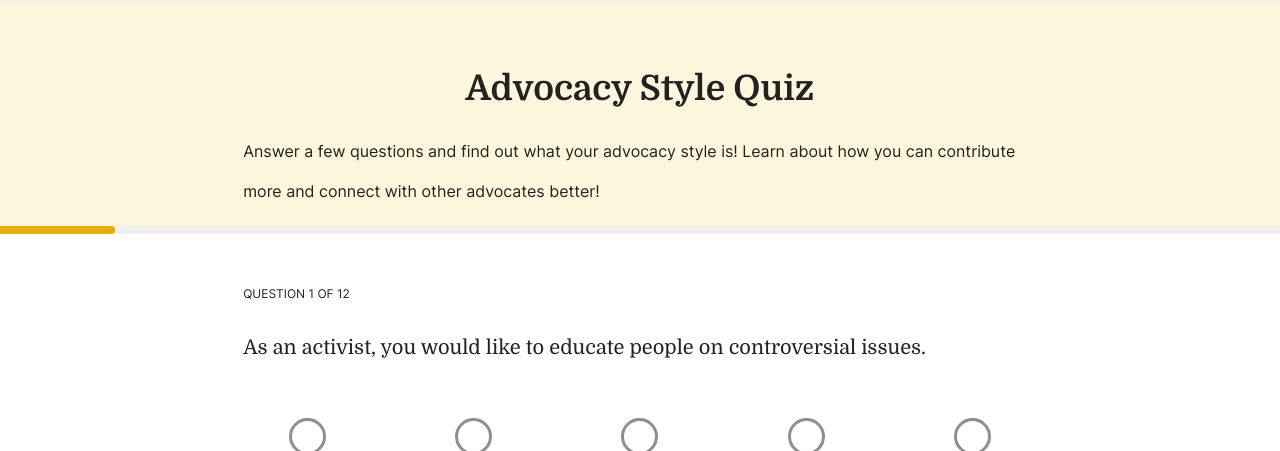
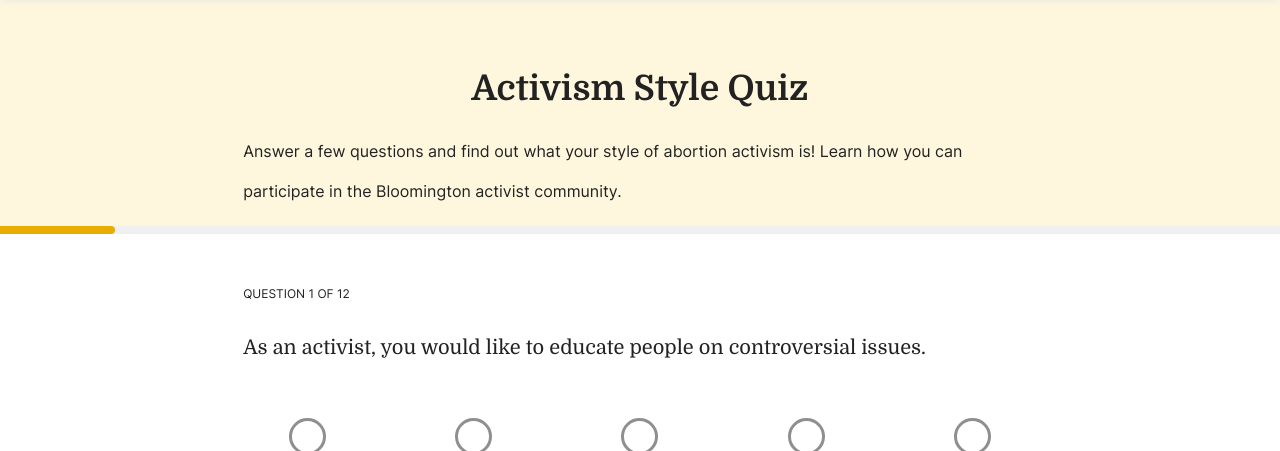
Before and after one commit to col-lefevre/activism-style, a Flask app: page /quiz/1 in a window 1280 px wide. Shown: the part 75-526 px from the top of the page. Run offline with Flask 2, Linux system fonts and the light colour scheme.

Commit message:
fixed wording

```diff
--- a/templates/question.html
+++ b/templates/question.html
@@ -21,10 +21,10 @@
     <div class="container">
         <div class="row">
             <div class="ten columns offset-by-one">
-                <div class="font-domine3">Advocacy Style Quiz</div>
+                <div class="font-domine3">Activism Style Quiz</div>
             </div>
             <div class="ten columns offset-by-one">
-                <div class="font-inter3">Answer a few questions and find out what your advocacy style is! Learn about how you can contribute more and connect with other advocates better!</div>
+                <div class="font-inter3">Answer a few questions and find out what your style of abortion activism is! Learn how you can participate in the Bloomington activist community.</div>
             </div>
         </div>
     </div>
```
